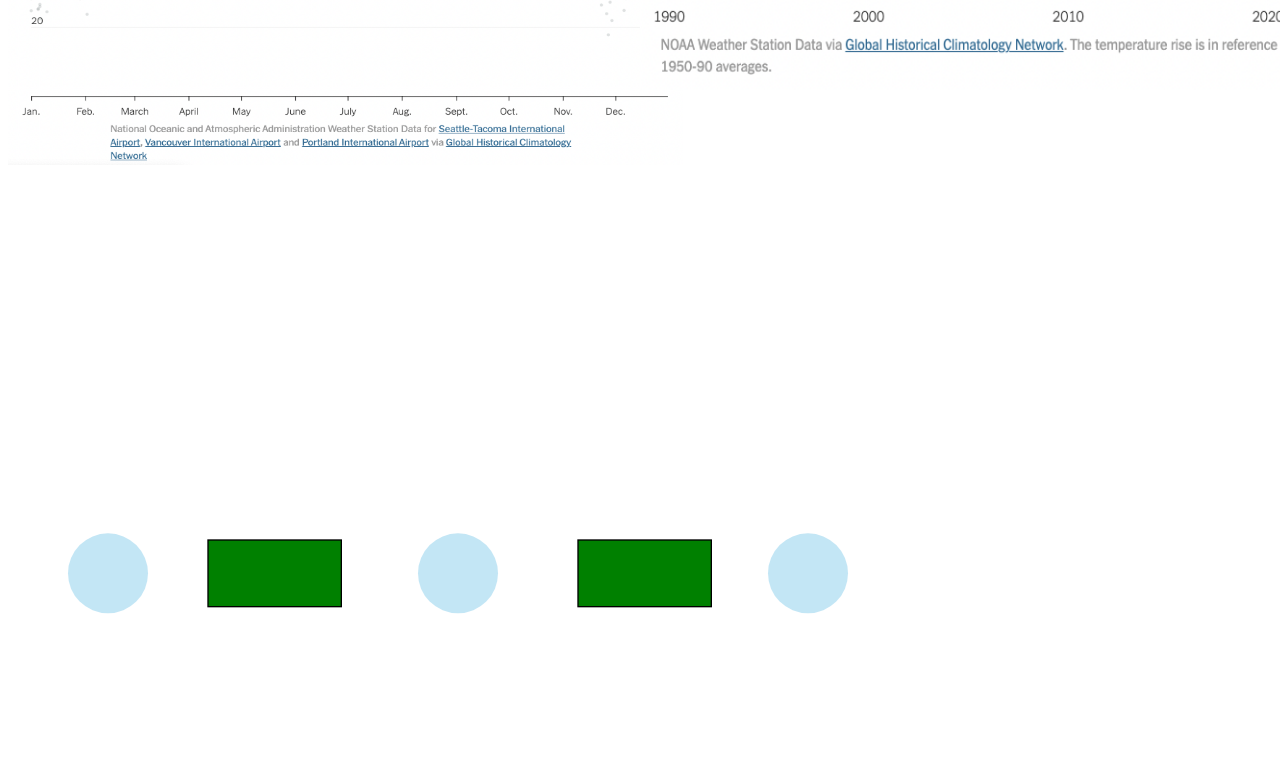
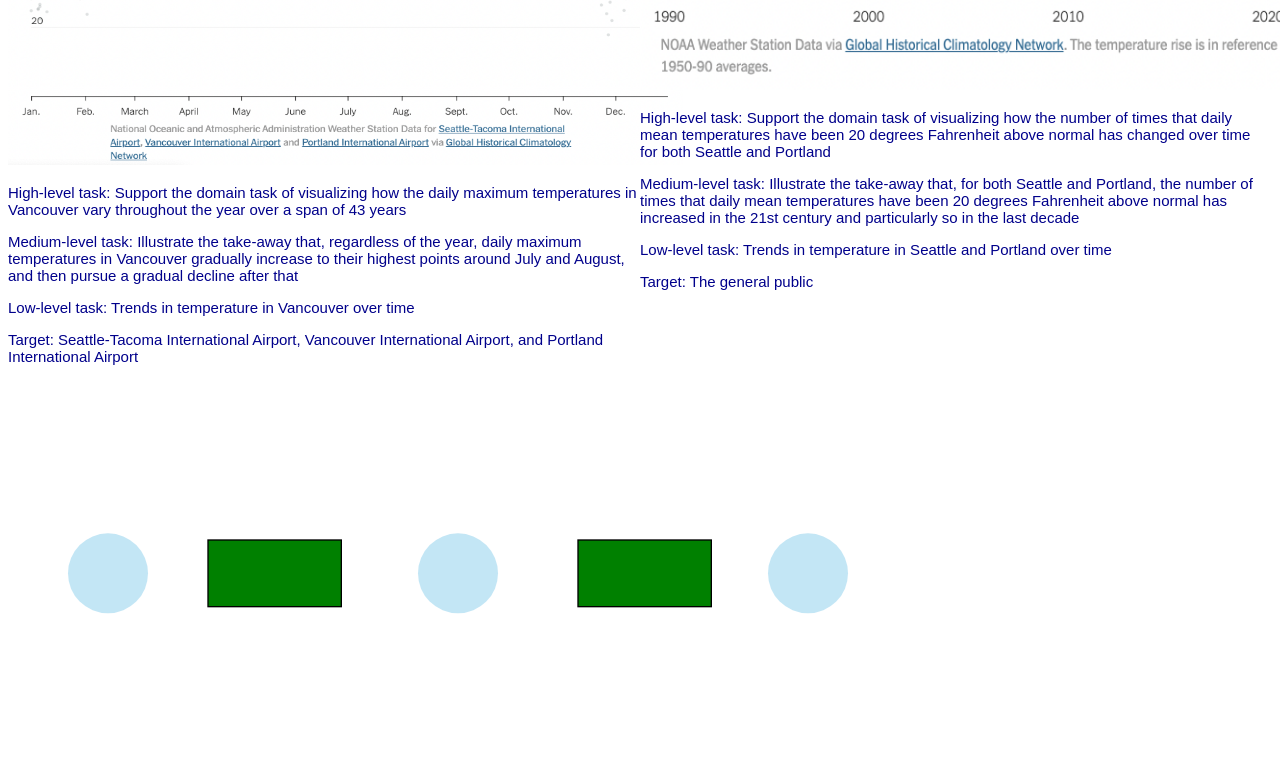
Before and after one commit to DS4200-S23-Class/hw-02-teamworkdreamwork, a plain HTML site: page index.html in a window 1280 px wide. Shown: the part 1279-2060 px from the top of the page. Drawn offline with Linux system fonts and the light colour scheme.

Commit message:
Added text below images and added sources used

```diff
--- a/index.html
+++ b/index.html
@@ -102,9 +102,33 @@
         <div class="Parent">
             <div class="child1">
                 <img src="img/vis1.png" alt="Vancouver temperatures" width="675px" height="525px" class="centered">
+                <p id="HLT-Vis1" class="important">
+                High-level task: Support the domain task of visualizing how the daily maximum temperatures in Vancouver vary throughout the year over a span of 43 years
+                </p>
+                <p id="MLT-Vis1" class="important">
+                Medium-level task: Illustrate the take-away that, regardless of the year, daily maximum temperatures in Vancouver gradually increase to their highest points around July and August, and then pursue a gradual decline after that
+                </p>
+                <p id="LLT-Vis1" class="important">
+                Low-level task: Trends in temperature in Vancouver over time
+                </p>
+                <p id="Target-Vis1" class="important">
+                Target: Seattle-Tacoma International Airport, Vancouver International Airport, and Portland International Airport
+                </p>
             </div>
             <div class="child2">
                 <img src="img/vis2.png" alt="Seattle and Portland temperatures" width="700px" height="450px" class="centered">
+                <p id="HLT-Vis2" class="important">
+                High-level task: Support the domain task of visualizing how the number of times that daily mean temperatures have been 20 degrees Fahrenheit above normal has changed over time for both Seattle and Portland
+                </p>
+                <p id="MLT-Vis2" class="important">
+                Medium-level task: Illustrate the take-away that, for both Seattle and Portland, the number of times that daily mean temperatures have been 20 degrees Fahrenheit above normal has increased in the 21st century and particularly so in the last decade
+                </p>
+                <p id="LLT-Vis2" class="important">
+                Low-level task: Trends in temperature in Seattle and Portland over time
+                </p>
+                <p id="Target-Vis2" class="important">
+                Target: The general public
+                </p>
             </div>
         </div>
 
@@ -134,6 +158,15 @@
     <li><a href="https://www.computerhope.com/issues/ch001703.htm">Creating Subbullets</a></li>
     <li><a href="https://developer.mozilla.org/en-US/docs/Web/SVG/Tutorial/Basic_Shapes">SVG Creation</a></li>
     <li><a href="https://css-tricks.com/scale-svg/">Scaling the SVGs</a></li>
+    <li><a href="https://www.geeksforgeeks.org/html-tables/?ref=lbp">HTML Tables</a></li>
+    <li><a href="https://www.w3schools.com/html/html_tables.asp">HTML Tables</a></li>
+    <li><a href="https://css-tricks.com/snippets/css/a-guide-to-flexbox/">A Complete Guide to Flexbox</a></li>
+    <li><a href="https://www.geeksforgeeks.org/how-to-define-two-column-layout-using-flexbox/">How to define two column layout using flexbox?</a></li>
+    <li><a href="https://stackoverflow.com/questions/53454989/how-do-i-make-columns-with-css-flexbox-that-include-images">How do I make columns with CSS flexbox that include images?</a></li>
+    <li><a href="https://www.w3schools.com/TAGS/att_alt.asp">HTML alt Attribute</a></li>
+    <li><a href="https://www.geeksforgeeks.org/how-to-insert-an-image-in-html/">How to Insert an Image in HTML?</a></li>
+    <li><a href="https://stackoverflow.com/questions/24254127/html-image-wont-display">HTML: Image won't display?</a></li>
+    <li><a href="https://www.youtube.com/watch?v=_w6N_nplmAw&t=223s">15: How to Insert Images Using HTML and CSS | Learn HTML and CSS | HTML Tutorial | Basics of CSS</a></li>
 </div>
 
 </body>
--- a/style.css
+++ b/style.css
@@ -20,6 +20,54 @@ body {
 
 table, th, td {
 	border: 1px solid;
+}
+
+#HLT-Vis1 {
+	text-align: left;
+	color: darkblue;
+	font-size: 15px;
+}
+
+#MLT-Vis1 {
+	text-align: left;
+	color: darkblue;
+	font-size: 15px;
+}
+
+#LLT-Vis1 {
+	text-align: left;
+	color: darkblue;
+	font-size: 15px;
+}
+
+#Target-Vis1 {
+	text-align: left;
+	color: darkblue;
+	font-size: 15px;
+}
+
+#HLT-Vis2 {
+	text-align: left;
+	color: darkblue;
+	font-size: 15px;
+}
+
+#MLT-Vis2 {
+	text-align: left;
+	color: darkblue;
+	font-size: 15px;
+}
+
+#LLT-Vis2 {
+	text-align: left;
+	color: darkblue;
+	font-size: 15px;
+}
+
+#Target-Vis2 {
+	text-align: left;
+	color: darkblue;
+	font-size: 15px;
 }
 
 #decoration {
```
